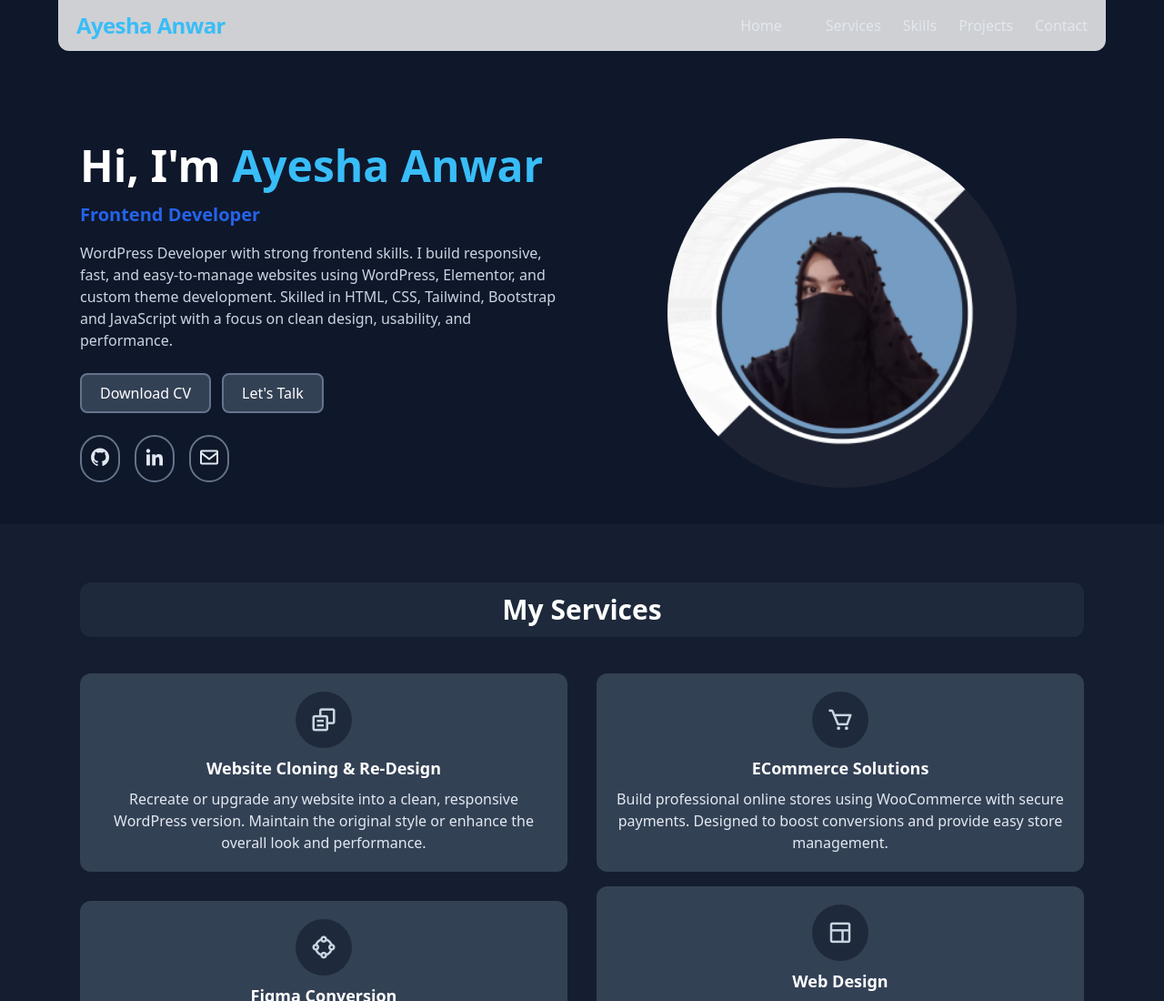
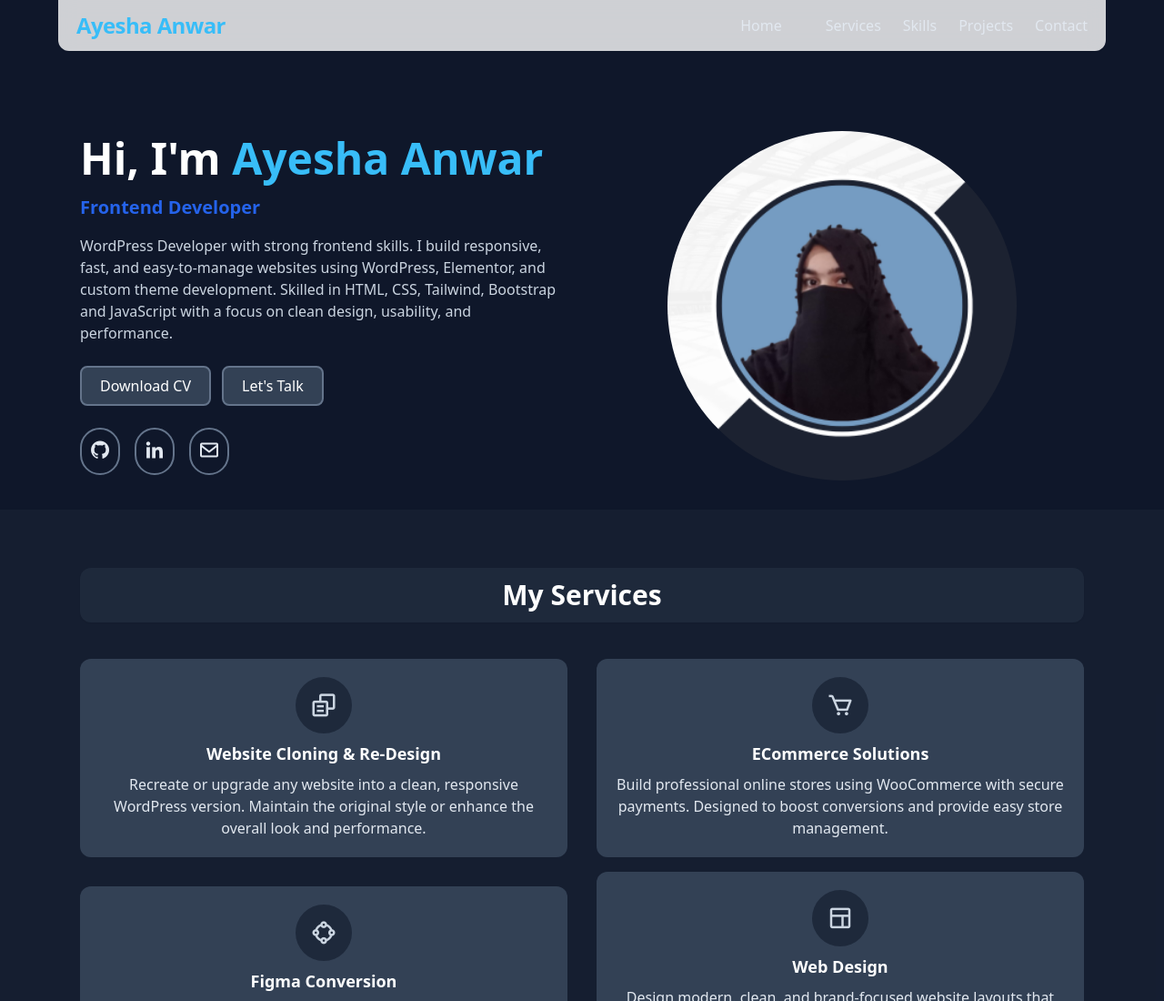
Before and after one commit to AyeshaAnwar2/Portfolio, a website: page index.html in a window 1280 px wide. Shown: the top 1100 px of the page at 91% size. Drawn offline with nearby package versions, Linux system fonts and the light colour scheme.

Commit message:
adjust margin

```diff
--- a/index.html
+++ b/index.html
@@ -123,7 +123,7 @@
       <!-- Home / Hero -->
       <section id="home" class="bg-slate-900">
         <div
-          class="max-w-6xl mx-auto px-6 py-12 md:py-10 flex flex-col-reverse md:flex-row items-center gap-10"
+          class="max-w-6xl mx-auto px-6 py-10 md:py-8 flex flex-col-reverse md:flex-row items-center gap-10"
         >
           <div class="md:w-1/2">
             <h1
```
